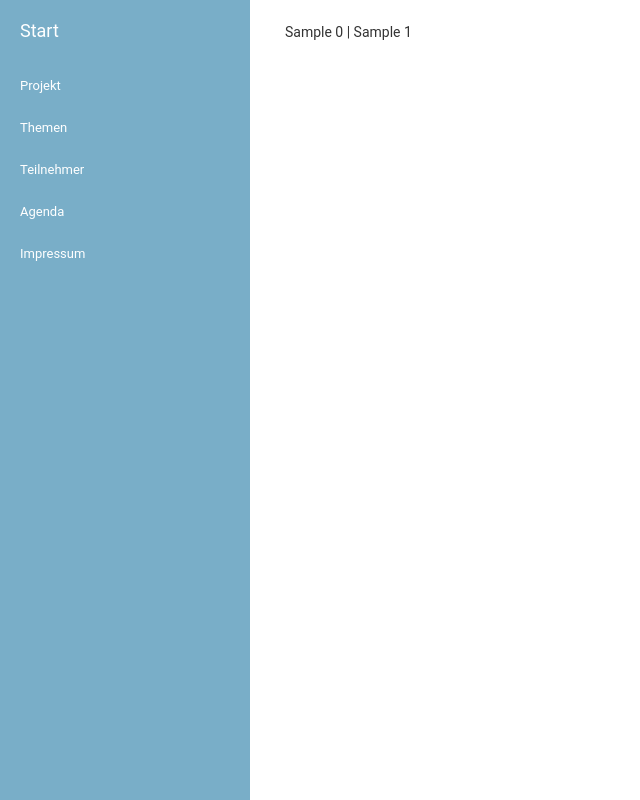
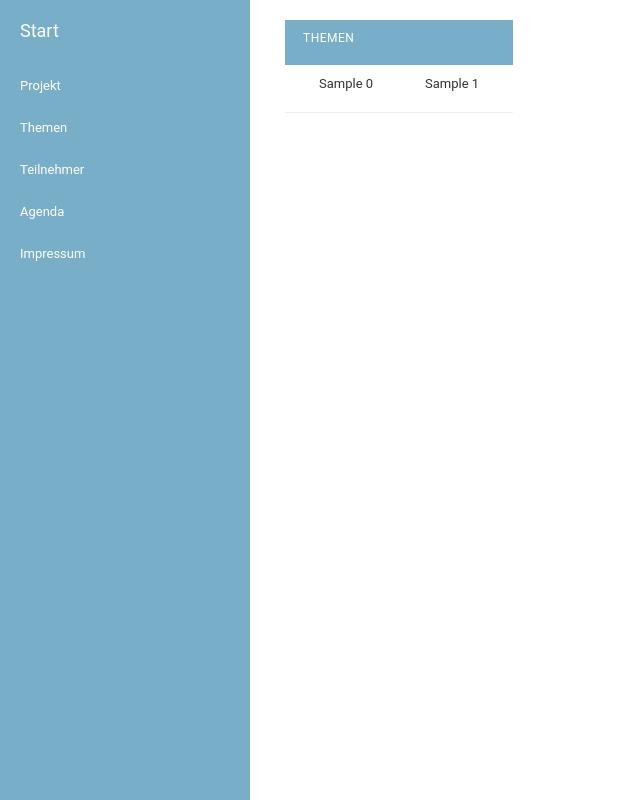
Before and after one commit to GunterFritz/cyweb, a Django app: template cyka/templates/cyka/project_agenda.html in a window 1280 px wide. Shown: the whole page, without its empty margins (0-640 px from the left). Run offline with Django 3.2, Linux system fonts and the light colour scheme; the template is opened without the code that fills it: most values are stand-ins (such as "Sample title", 1, 10 or a date in 2020); some libraries are stand-ins or nearby versions.

Commit message:
table added

```diff
--- a/cyka/templates/cyka/project_agenda.html
+++ b/cyka/templates/cyka/project_agenda.html
@@ -3,12 +3,20 @@
 {% block content %}
     <div class="project">
         <div id="content-main">
-    {% for a in agenda %}
-        <div class="project">
-            <p>{{ a.0.name }}  | {{ a.1.name }}</p>
+            <div class="app-polls module">
+          <table>
+	    <caption>
+              <p class="section" title="Cyka">Themen</p>
+            </caption>
+            {% for a in agenda %}
+   	      <tr class="model-question">
+                <th scope="row"></th>
+                <td><p>{{ a.0.name }}</p><td>
+                <td><p>{{ a.1.name }}</p><td>
+	      </tr>
+            {% endfor %}
         </div>
-    {% endfor %}
-        </div>
+    </div>
     </div>
 {% block member_add %}
 {% endblock %}
```
